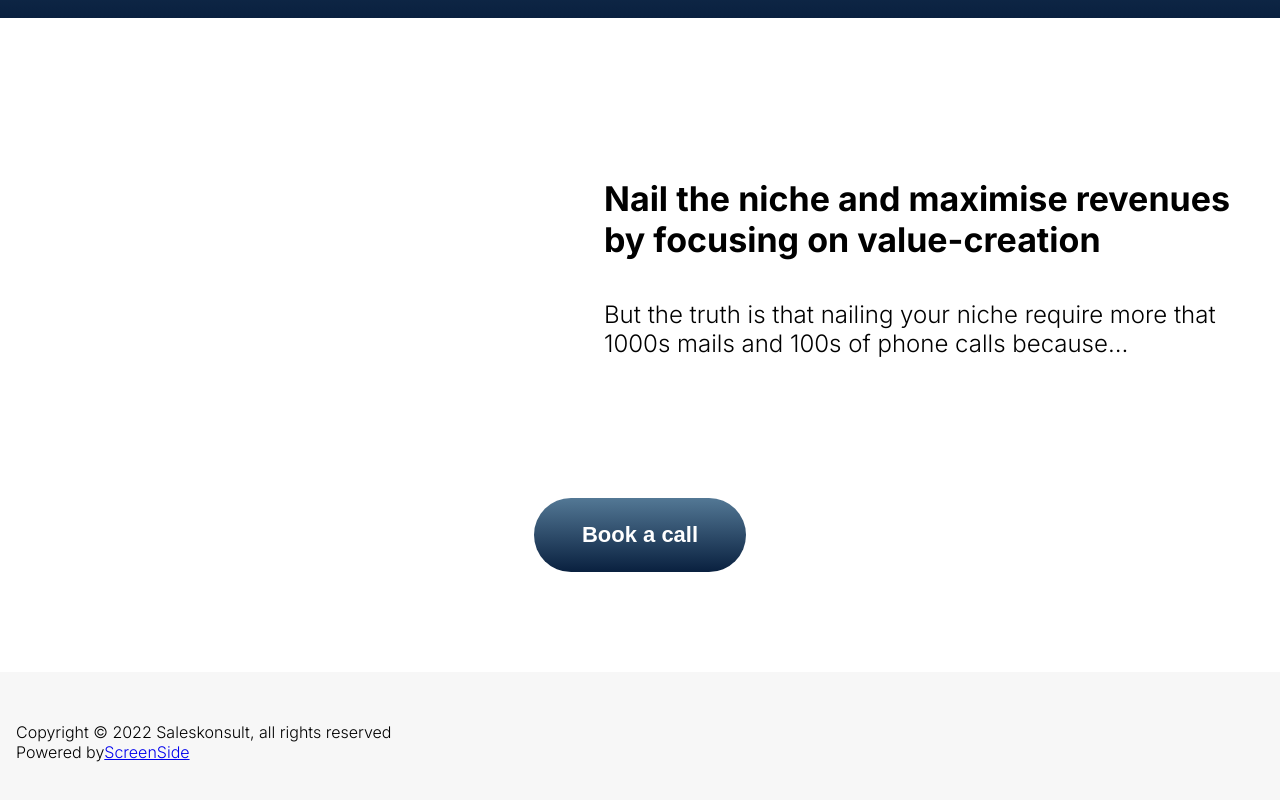
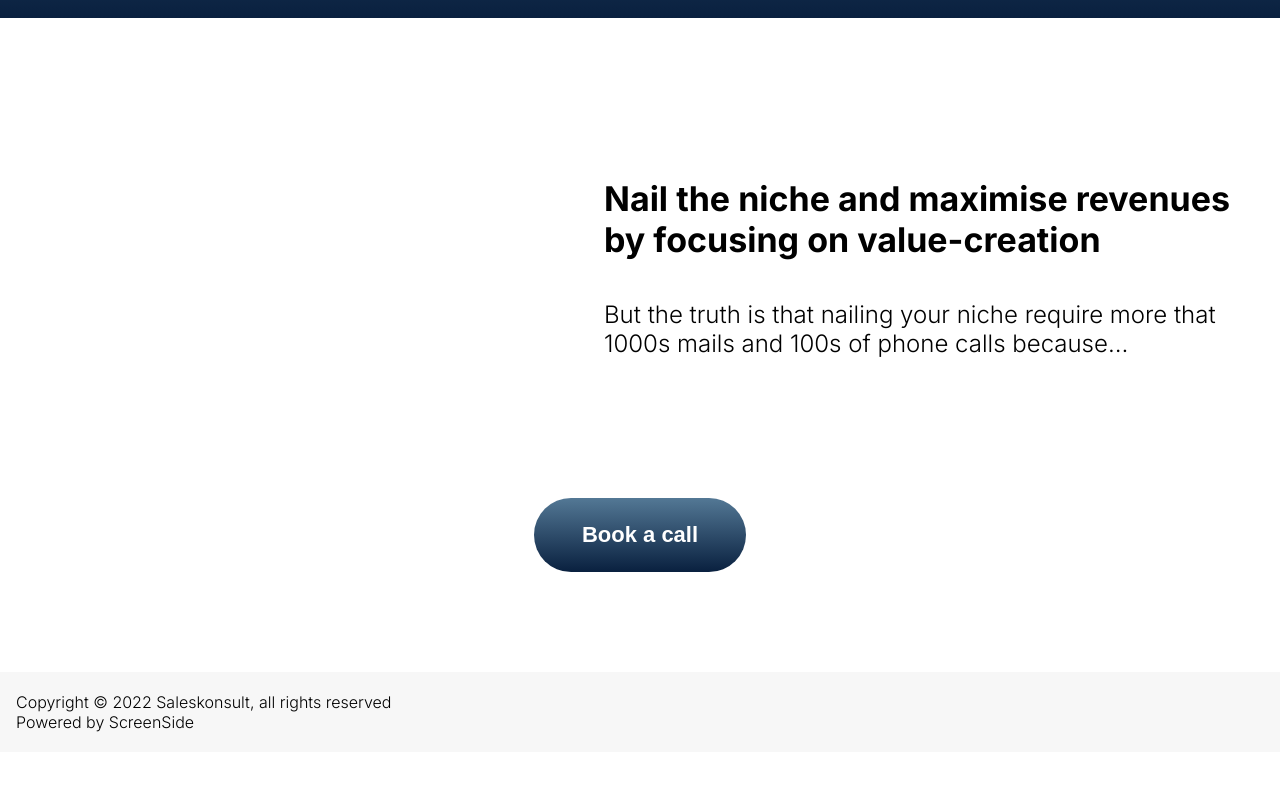
Before and after one commit to KevinTss/jules-website, a Next.js app: page / in a window 1280 px wide. Shown: the part 1585-2385 px from the top of the page. After the commit the page ends 2337 px from the top, so only its background shows below. Built offline with nearby package versions, Linux system fonts and the light colour scheme.

Commit message:
Fix calendly and link color

```diff
--- a/components/calendly-cta/CalendlyCTA.jsx
+++ b/components/calendly-cta/CalendlyCTA.jsx
@@ -7,7 +7,7 @@ export default function CalendlyCTA({ children }) {
     <Button
       onClick={() =>
         openPopupWidget({
-          url: 'https://calendly.com/kevin-tassi',
+          url: 'https://calendly.com/jules-230',
         })
       }
     >
--- a/components/footer/Footer.jsx
+++ b/components/footer/Footer.jsx
@@ -11,7 +11,7 @@ export default function Footer() {
           reserved
         </p>
         <p>
-          Powered by
+          Powered by{' '}
           <a href='https://screenside.be/' target='_blank' rel='noreferrer'>
             ScreenSide
           </a>
--- a/components/footer/style.js
+++ b/components/footer/style.js
@@ -4,5 +4,10 @@ export const FooterContainer = styled.footer`
   display: flex;
   width: 100%;
   background: ${({ theme }) => theme.color.background};
-  padding: 50px 0;
+  padding: 20px 0;
+
+  a {
+    color: inherit;
+    text-decoration: none;
+  }
 `;
```
